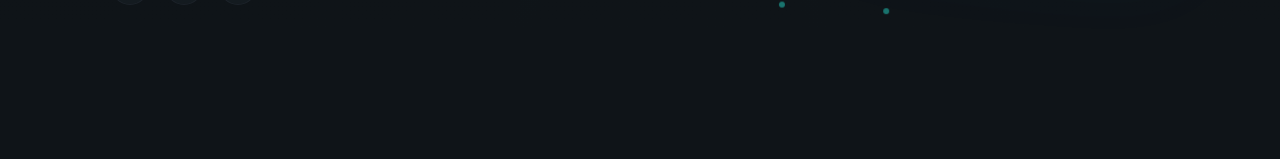
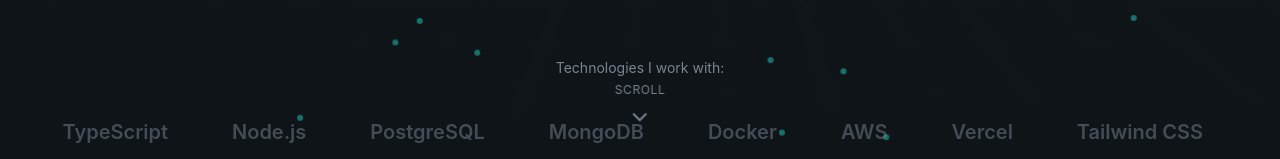
Before and after one commit to torresargentina493/portfolio, a React (Vite) app: page / in a window 1280 px wide. Shown: the part 768-927 px from the top of the page. Before the commit the page ends 800 px from the top, so only its background shows below. Built offline with nearby package versions, Linux system fonts and the light colour scheme.

Commit message:
section hero complete

```diff
--- a/src/index.css
+++ b/src/index.css
@@ -100,12 +100,25 @@
     }
   }
 
+  @keyframes marquee {
+    0% {
+      transform: translateX(0);
+    }
+    100% {
+      transform: translateX(-50%);
+    }
+  }
+
   .animate-fade-in {
     animation: fade-in 0.8s ease-out both;
   }
 
   .animate-float {
     animation: float 4s ease-in-out infinite;
+  }
+
+  .animate-marquee {
+    animation: marquee 30s linear infinite;
   }
 
   .animation-delay-100 {
--- a/src/layout/Navbar.jsx
+++ b/src/layout/Navbar.jsx
@@ -1,6 +1,8 @@
 import { Button } from "@/components/Button";
 import { Menu, X } from "lucide-react";
 import { useState } from "react";
+
+import { useEffect } from "react";
 
 {
   /*Link navigations*/
@@ -14,9 +16,24 @@
 
 export const Navbar = () => {
   const [isMobileMenuOpen, setIsMobileMenuOpen] = useState(false);
+  const [isScrolled, setIsScrolled] = useState(false);
+
+  useEffect(() => {
+    const handleScroll = () => {
+      setIsScrolled(window.scrollY > 50);
+    };
+
+    window.addEventListener("scroll", handleScroll);
+
+    return () => window.removeEventListener("scroll", handleScroll);
+  }, []);
 
   return (
-    <header className="fixed top-0 left-0 right-0 bg-transparent py-5 z-50">
+    <header
+      className={`fixed top-0 left-0 right-0 transition-all duration-500 ${
+        isScrolled ? "glass-strong py-3" : "bg-transparent py-5"
+      }  z-50`}
+    >
       <nav className="container mx-auto px-6 flex items-center justify-between">
         <a
           href="/"
--- a/src/sections/Hero.jsx
+++ b/src/sections/Hero.jsx
@@ -3,6 +3,20 @@
 import { ArrowRight, ChevronDown, Download } from "lucide-react";
 import { FaGithub, FaLinkedin } from "react-icons/fa";
 import { FaXTwitter } from "react-icons/fa6";
+
+const skills = [
+  "React",
+  "TypeScript",
+  "Node.js",
+  "PostgreSQL",
+  "MongoDB",
+  "Docker",
+  "AWS",
+  "Vercel",
+  "Tailwind CSS",
+  "Figma",
+  "GitHub Actions",
+];
 
 export const Hero = () => {
   return (
@@ -124,6 +138,35 @@
             </div>
           </div>
         </div>
+        {/* Skills section */}
+        <div className="mt-20 animate-fade-in animation-delay-600">
+          <p className="text-sm  text-muted-foreground mb-6 text-center">
+            Technologies I work with:
+          </p>
+          <div className="relative overflow-hidden">
+            <div className="flex animate-marquee">
+              {[...skills, ...skills].map((skill, idx) => (
+                <div key={idx} className="flex-shrink-0 px-8 py-4">
+                  <span className="text-xl font-semibold text-muted-foreground/50 hover:text-muted-foreground transition-colors duration-300">
+                    {skill}
+                  </span>
+                </div>
+              ))}
+            </div>
+          </div>
+        </div>
+      </div>
+      <div
+        className="absolute bottom-8 left-1/2 -translate-x-1/2
+      animate-fade-in animation-delay-800"
+      >
+        <a
+          href="#about"
+          className="flex flex-col items-center gap-2 text-muted-foreground hover:text-primary transition-colors group"
+        >
+          <span className="text-xs uppercase tracking-wider">Scroll</span>
+          <ChevronDown className="w-6 h-6 animate-bounce" />
+        </a>
       </div>
     </section>
   );
```
